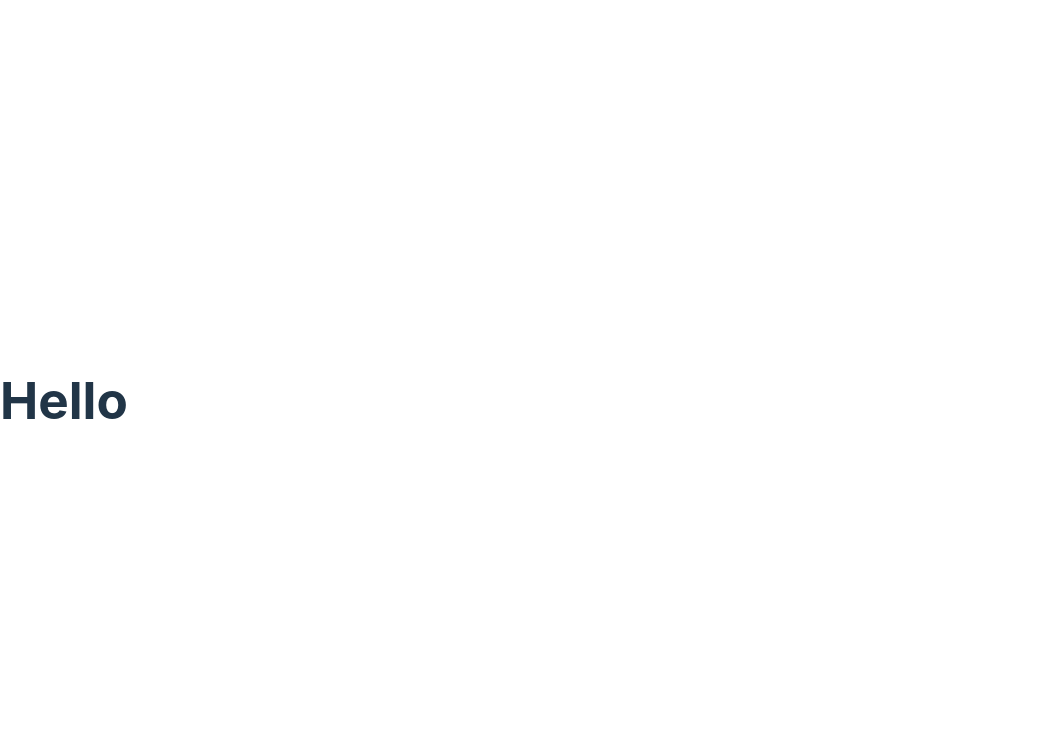
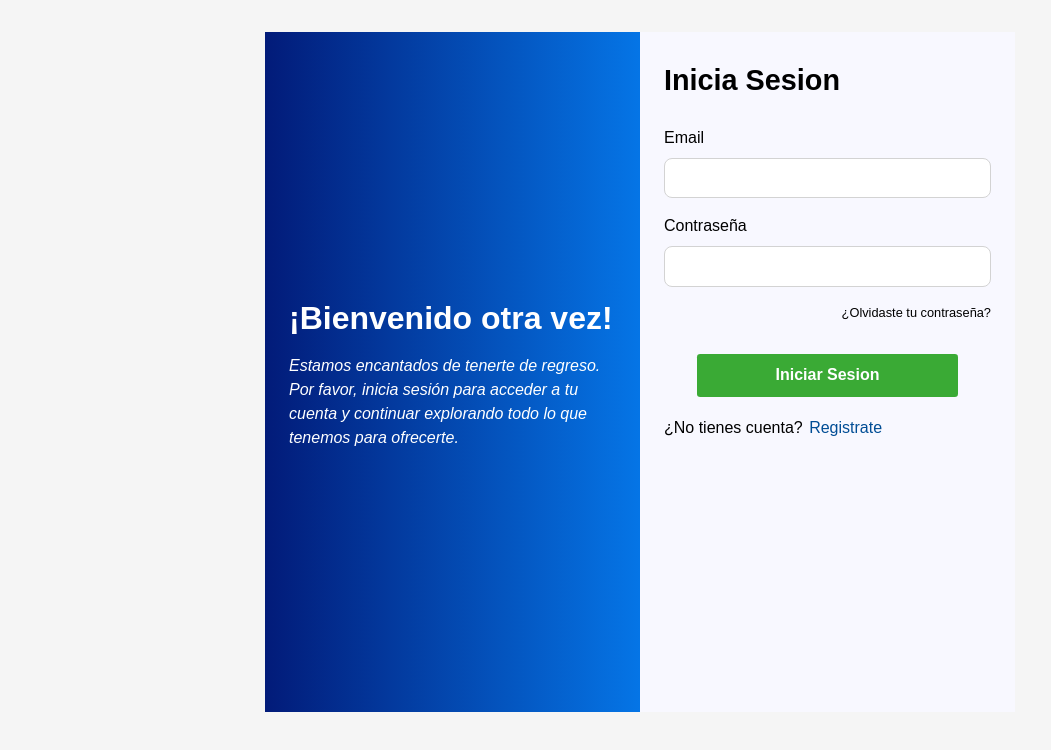
Before and after one commit to leididelapuente13/PlataformaProyectosAula, a React (Vite) app in the folder client/: page / in a window 1280 px wide. Shown: the top 750 px of the page, without its empty margins (0-1051 px from the left). Built offline with nearby package versions, Linux system fonts and the light colour scheme.

Commit message:
Created component LogIn

```diff
--- a/client/index.html
+++ b/client/index.html
@@ -2,9 +2,9 @@
 <html lang="en">
 	<head>
 		<meta charset="UTF-8" />
-		<link rel="icon" type="image/svg+xml" href="/vite.svg" />
+		<link rel="icon" type="image/svg+xml" href="" />
 		<meta name="viewport" content="width=device-width, initial-scale=1.0" />
-		<title>Vite + React</title>
+		<title>Plataforma Proyectos De Aula</title>
 	</head>
 	<body>
 		<div id="root"></div>
--- a/client/package.json
+++ b/client/package.json
@@ -53,6 +53,7 @@
 		"jest-svg": "^1.0.0",
 		"prettier": "^3.2.5",
 		"react-test-renderer": "^18.2.0",
+		"sass": "^1.71.1",
 		"transformer": "^1.2.8",
 		"vite": "^5.1.4"
 	},
--- a/client/src/App.jsx
+++ b/client/src/App.jsx
@@ -1,8 +1,9 @@
+import { LogIn } from "./pages/shared/LogIn/LogIn";
 function App() {
 
 	return (
 		<>
-			<h1>Hello</h1>
+			<LogIn/>
 		</>
 	);
 }
--- /dev/null
+++ b/client/src/assets/styles/mixins/_mixins.scss
@@ -0,0 +1,9 @@
+@mixin button-styles($background, $text-color){
+    border: none;
+    padding: 0.8rem;
+    border-radius: 0.2rem;
+    background-color: $background;
+    color: $text-color;
+	font-weight: bold;
+    font-size: 1rem;
+}
--- /dev/null
+++ b/client/src/assets/styles/partials/_variables.scss
@@ -0,0 +1,19 @@
+$primary-blue: #0A84F4;
+$secondary-blue: #004D95;
+$medium-blue: #219EBC;
+$light-blue: #8ECAE6;
+$primary-black: #000;
+$secondary-black: #040F16;
+$primary-white: #ffff;
+$secondary-white: #f8f8f8;
+$light-white: #fbfbff;
+$medium-white: #F5f5f5;
+$primary-grey: #D9D9D9;
+$secondary-grey: #AAB0B2;
+$text-grey: #928585;
+$light-grey: #E5E5E5;
+$primary-red: #B80C09;
+$secondary-red: #BE221F;
+$primary-yellow: #FFB703;
+$secondary-yellow: #FB8500;
+$primary-purple: #271231;
--- a/client/src/index.css
+++ b/client/src/index.css
@@ -1,68 +1,31 @@
 :root {
-	font-family: Inter, system-ui, Avenir, Helvetica, Arial, sans-serif;
+	font-family: sans-serif;
 	line-height: 1.5;
-	font-weight: 400;
-
-	color-scheme: light dark;
-	color: rgba(255, 255, 255, 0.87);
-	background-color: #242424;
-
-	font-synthesis: none;
-	text-rendering: optimizeLegibility;
-	-webkit-font-smoothing: antialiased;
-	-moz-osx-font-smoothing: grayscale;
 }
 
-a {
-	font-weight: 500;
-	color: #646cff;
-	text-decoration: inherit;
-}
-a:hover {
-	color: #535bf2;
-}
-
-body {
+*{
 	margin: 0;
-	display: flex;
-	place-items: center;
-	min-width: 320px;
-	min-height: 100vh;
-}
-
-h1 {
-	font-size: 3.2em;
-	line-height: 1.1;
+	padding: 0;
+	box-sizing: border-box;
 }
 
 button {
+	border: none;
 	border-radius: 8px;
-	border: 1px solid transparent;
 	padding: 0.6em 1.2em;
 	font-size: 1em;
 	font-weight: 500;
-	font-family: inherit;
-	background-color: #1a1a1a;
-	cursor: pointer;
-	transition: border-color 0.25s;
-}
-button:hover {
-	border-color: #646cff;
-}
-button:focus,
-button:focus-visible {
-	outline: 4px auto -webkit-focus-ring-color;
 }
 
-@media (prefers-color-scheme: light) {
-	:root {
-		color: #213547;
-		background-color: #ffffff;
-	}
-	a:hover {
-		color: #747bff;
-	}
-	button {
-		background-color: #f9f9f9;
-	}
+button:hover, a, Link, input[type="submit"] {
+	cursor: pointer;
 }
+
+li{
+	list-style: none;
+}
+
+a, Link{
+	text-decoration: none;
+	color: inherit;
+}
--- /dev/null
+++ b/client/src/pages/shared/LogIn/LogIn.jsx
@@ -0,0 +1,92 @@
+//Styles
+import styles from "./LogIn.module.scss";
+
+//Dependencies
+import { Link, useNavigate } from "react-router-dom";
+// import { loginSuccess} from "../../features/users/userSlice";
+// import { useLoginUserMutation } from "../../api/apiSlice";
+// import { useDispatch } from "react-redux";
+import { useState } from "react";
+
+
+export const LogIn = () => {
+  const [email, setEmail] = useState("");
+  const [password, setPassword] = useState("");
+  // const dispatch = useDispatch();
+  // const [login] = useLoginUserMutation();
+
+  // const navigate = useNavigate();
+
+  // const handleLogin = async (e) => {
+  //   e.preventDefault();
+
+  //   try {
+  //     const response = await login({ email, password });
+  //     if (response.data.token) {
+  //       const userRol = response.data.data.rol_id;
+  //       dispatch(
+  //         loginSuccess({
+  //           user: response.data.data,
+  //           token: response.data.token,
+  //         })
+  //       );
+  //       console.log(response)
+  //       if (userRol === 1) {
+  //         navigate('/indexAdmin');
+  //       } else if (userRol === 2) {
+  //         navigate('/indexStudents');
+  //       } else if (userRol === 3) {
+  //         navigate('/indexProfessors');
+  //       }
+  //     } else {
+  //       console.error("Error al iniciar sesion", response.data.error);
+  //     }
+  //   } catch (error) {
+  //   console.log("Enviar")
+  //     console.error("Error: ", error);
+  //   }
+  // };
+
+  return (
+    <main className={styles.main}>
+      <div className={styles.container}>
+        <h2 className={styles.container__title}>¡Bienvenido otra vez!</h2>
+        <p className={styles.container__text}>
+          Estamos encantados de tenerte de regreso. Por favor, inicia sesión
+          para acceder a tu cuenta y continuar explorando todo lo que tenemos
+          para ofrecerte.
+        </p>
+      </div>
+      <form className={styles.form}>
+        <h3 className={styles.form__title}>Inicia Sesion</h3>
+        <label htmlFor="email" className={styles.form__label}>
+          Email
+        </label>
+        <input type="text" name="userCode" id="email" className={styles.form__input} value={email}
+          required onChange={(e)=>{setEmail(e.target.value)}}/>
+        <label htmlFor="contrasenia" className={styles.form__label}>
+          Contraseña
+        </label>
+        <input
+          type="password"
+          name="password"
+          id="contrasenia"
+          className={styles.form__input}
+          value={password}
+          onChange={(e)=>{setPassword(e.target.value)}}
+          required
+        />
+        <a className={styles.form__link}>
+          ¿Olvidaste tu contraseña?
+        </a>
+        <input type="submit" value="Iniciar Sesion" className={styles.form__button} />
+        <p>
+          ¿No tienes cuenta?
+          <a className={styles.form__linkBlue}>
+            Registrate
+          </a>
+        </p>
+      </form>
+    </main>
+  );
+};
--- /dev/null
+++ b/client/src/pages/shared/LogIn/LogIn.module.scss
@@ -0,0 +1,100 @@
+@use '../../../assets/styles/partials/variables';
+@use '../../../assets/styles/mixins/_mixins' as mixin;
+
+body {
+	background-color: whitesmoke;
+}
+
+.main {
+	margin: 2rem auto;
+	width: 90%;
+	max-width: 750px;
+	display: flex;
+}
+
+.container {
+	background: linear-gradient(to right, #021b79, #0575e6);
+	color: #fff;
+	padding-inline: 1.5rem;
+	display: flex;
+	flex-direction: column;
+	justify-content: center;
+	gap: 0.8rem;
+	width: 50%;
+
+	@media (max-width: 767px) {
+		display: none;
+	}
+
+	&__title {
+		font-size: 2rem;
+	}
+
+	&__text {
+		font-style: italic;
+	}
+}
+
+.form {
+	background-color: #f8f8ff;
+	padding: 1.5rem;
+	width: 50%;
+	min-height: 85vh;
+	@media (max-width: 767px) {
+		background-color: inherit;
+		width: 100%;
+		padding: 1.5rem;
+	}
+	&__title {
+		font-size: 1.8rem;
+		line-height: 1.7;
+		margin-bottom: 1.3rem;
+	}
+	&__label {
+		display: block;
+	}
+	&__input {
+		display: block;
+		padding: 0.7rem;
+		font-size: 0.9rem;
+		border-radius: 0.5rem;
+		border: 1px solid lightgray;
+		margin-bottom: 1rem;
+		margin-top: 0.5rem;
+		width: 100%;
+
+		&:focus {
+			outline: none;
+		}
+	}
+
+	&__link {
+		float: right;
+		margin-bottom: 2rem;
+		font-size: 0.8rem;
+
+		&:hover {
+			color: variables.$secondary-blue;
+		}
+	}
+
+	&__button {
+		display: block;
+		margin: 1.2rem auto;
+		width: 80%;
+		font-size: 1rem;
+        @include mixin.button-styles(#3aaa35, #fff);
+		&:hover {
+			background-color: #58d451;
+		}
+	}
+
+	&__linkBlue {
+		color: variables.$secondary-blue;
+		margin-left: 0.4rem;
+
+		&:hover {
+			color: variables.$medium-blue;
+		}
+	}
+}
```
Also changed, not shown: 2 other files (tests, documents, lock files or other folders).
